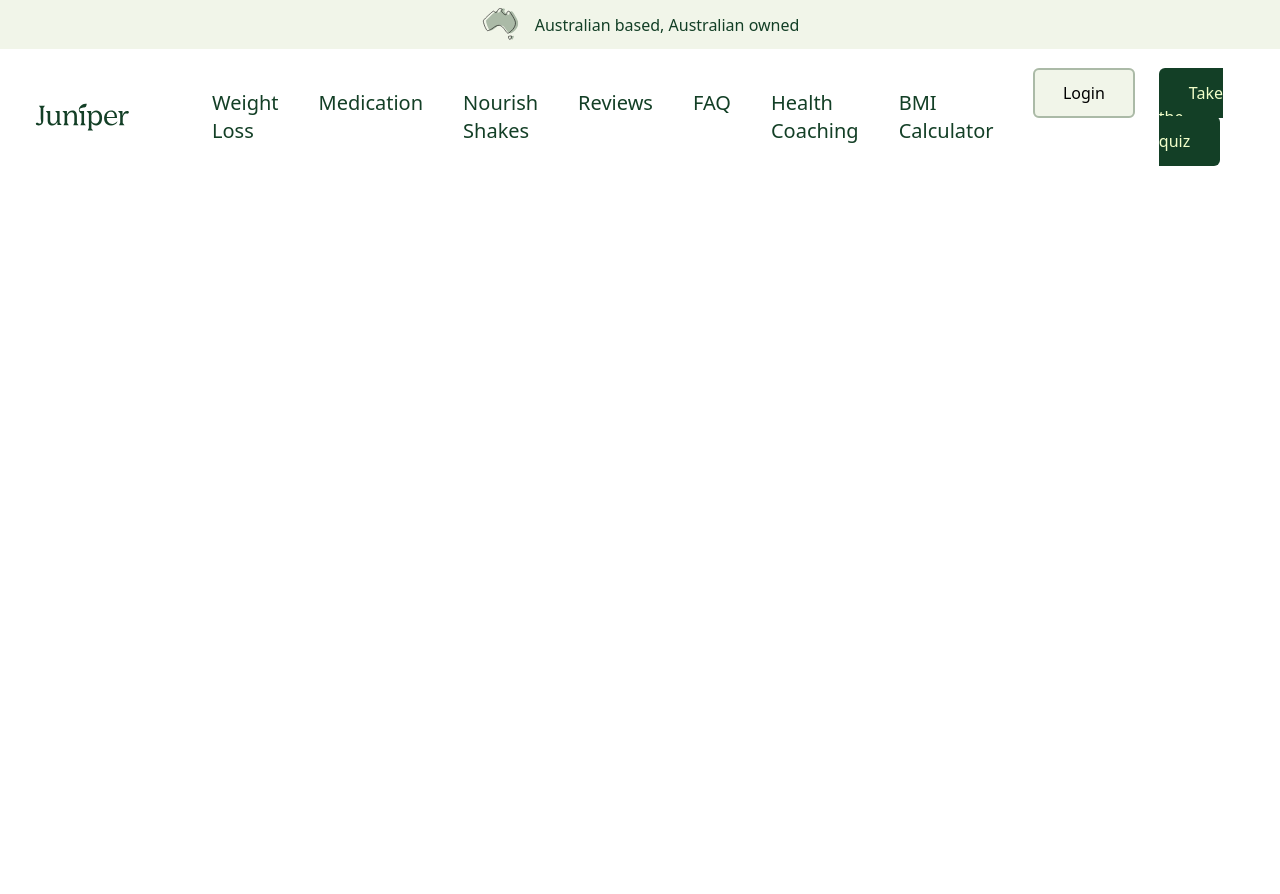
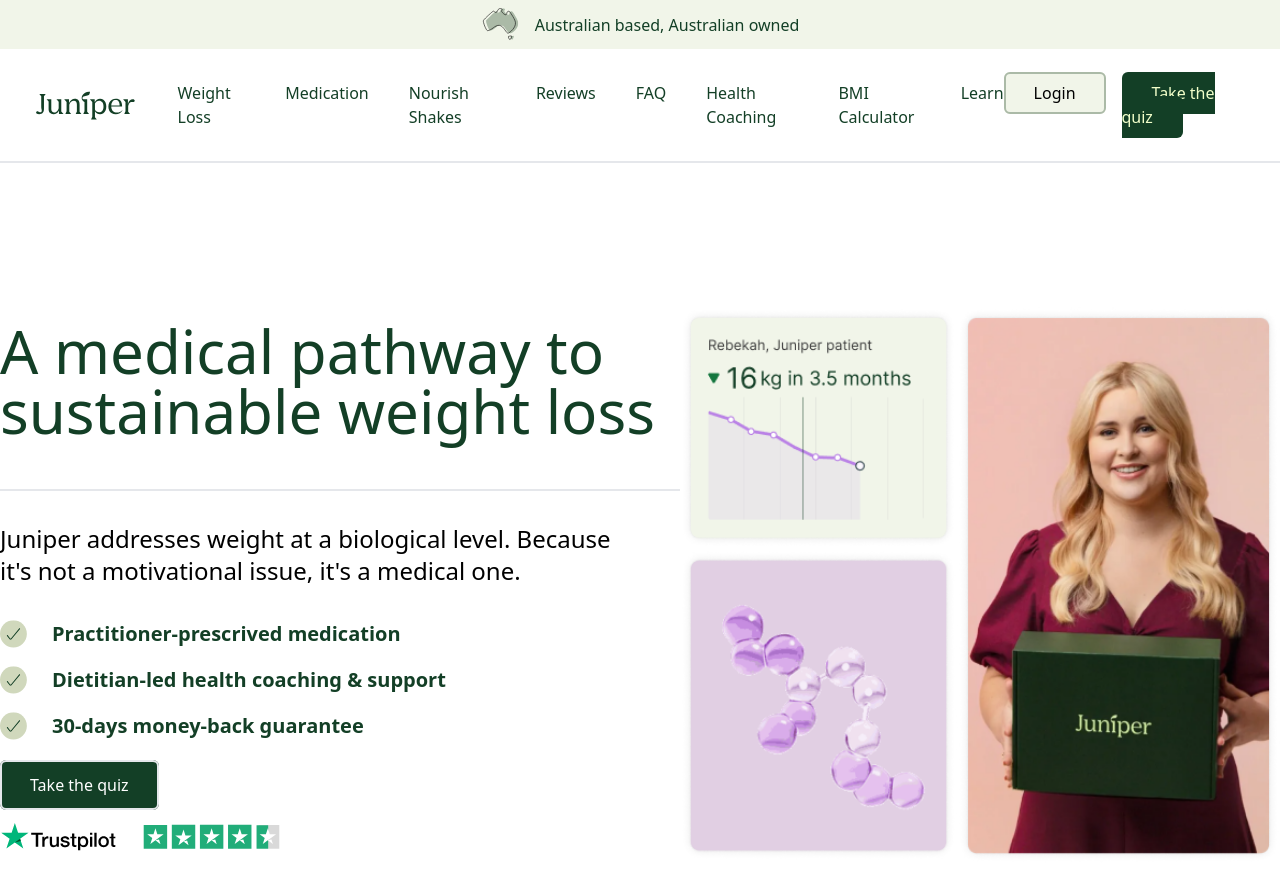
Before and after one commit to SylvanoJonnyW/juniper, a React (Vite) app: page / in a window 1280 px wide. Shown: the top 894 px of the page. Before the commit the page ends 800 px from the top, so only its background shows below. Built offline with nearby package versions, Linux system fonts and the light colour scheme.

Commit message:
showing MainPage into the App directory

```diff
--- a/src/App.jsx
+++ b/src/App.jsx
@@ -9,8 +9,10 @@
 import TrustPilotRating from './components/TrustPilotRating';
 import UserTestimonial from './components/UserTestimonial';
 import Heroimg from './components/HeroImg';
+import QuizPost from './components/QuizPost';
 import { user, post, profile, quizPost, navigation } from './appData';
-import QuizPost from './components/QuizPost';
+import { Link } from 'react-router-dom';
+import MainPage from './pages/MainPage';
 
 export default function App() {
   return (
@@ -33,31 +35,36 @@
           </div>
         </section>
         <section>
-          <div className="bg-white p-8">
+          <div className="bg-white p-8 border-b-2">
             <div className="max-container">
               <div className="flex justify-between items-center">
-                <div className="flex items-center gap-20">
-                  <img src="/Juniper-Logo.svg" alt="Juniper Logo" width={140} />
+                <div className="flex items-center gap-20 max-2xl:gap-10">
+                  <img
+                    src="/Juniper-Logo.svg"
+                    alt="Juniper Logo"
+                    width={140}
+                    className=" max-2xl:w-[120px]"
+                  />
                   <nav className="flex gap-10">
                     {navigation.map(({ link, direct }) => (
-                      <ul key={link}>
-                        <li className="text-primary text-xl">
-                          <a href={direct}>{link}</a>
-                        </li>
-                      </ul>
+                      <div key={link}>
+                        <Link to={direct} className="text-primary text-xl max-2xl:text-base">
+                          {link}
+                        </Link>
+                      </div>
                     ))}
                   </nav>
                 </div>
-                <div className="flex gap-6">
+                <div className="flex gap-6 max-2xl:gap-4">
                   <Button
                     href={'login'}
-                    className={'bg-quarternary border-stroke'}
+                    className={'bg-quarternary border-stroke max-2xl:py-2'}
                   >
                     Login
                   </Button>
                   <Button
                     href={'take-the-quiz'}
-                    className={'bg-primary border-transparent text-[#F2FFCA]'}
+                    className={'bg-primary border-transparent text-[#F2FFCA] max-2xl:py-2'}
                   >
                     Take the quiz
                   </Button>
@@ -66,6 +73,7 @@
             </div>
           </div>
         </section>
+        <MainPage />
       </header>
     </>
   );
```
